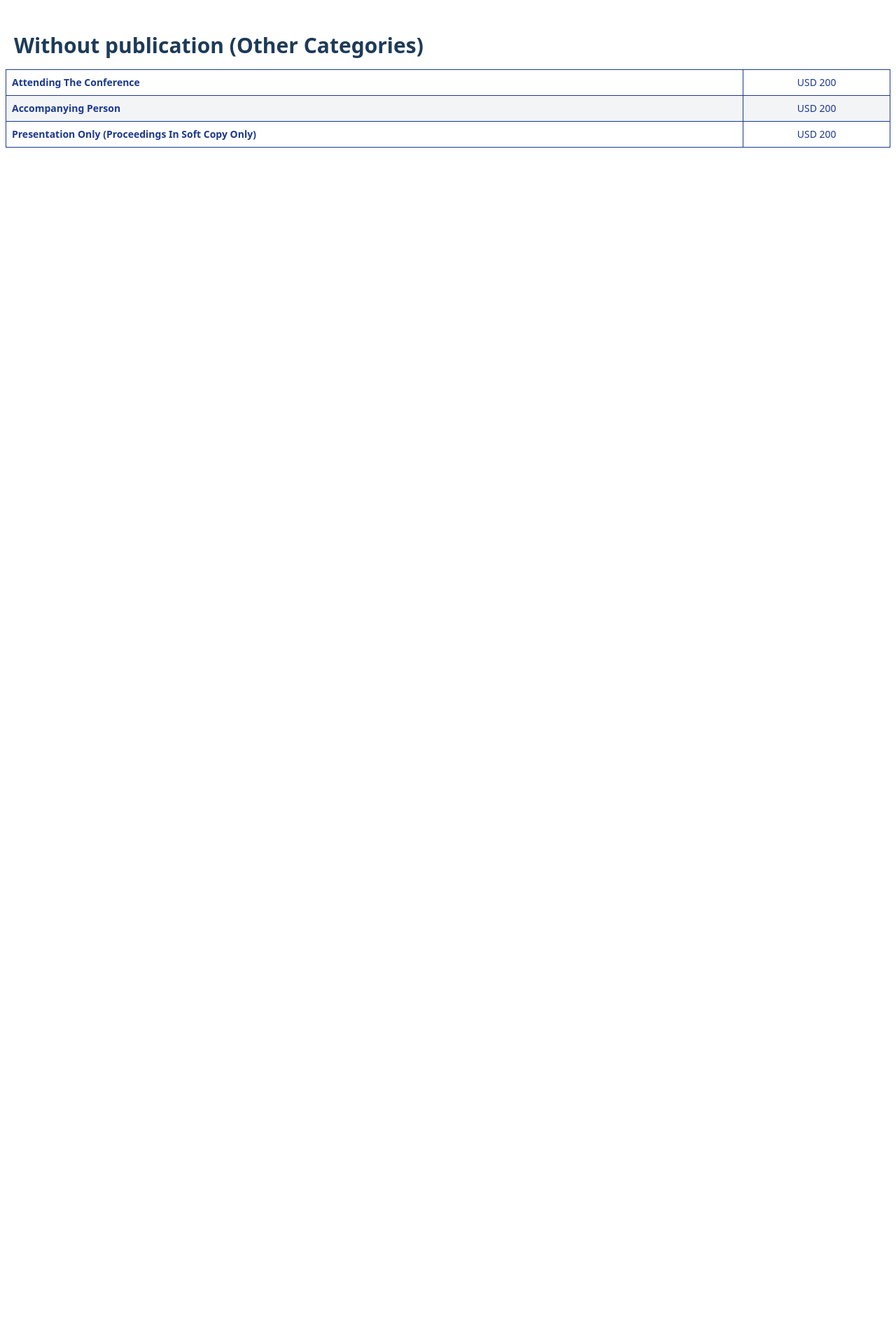
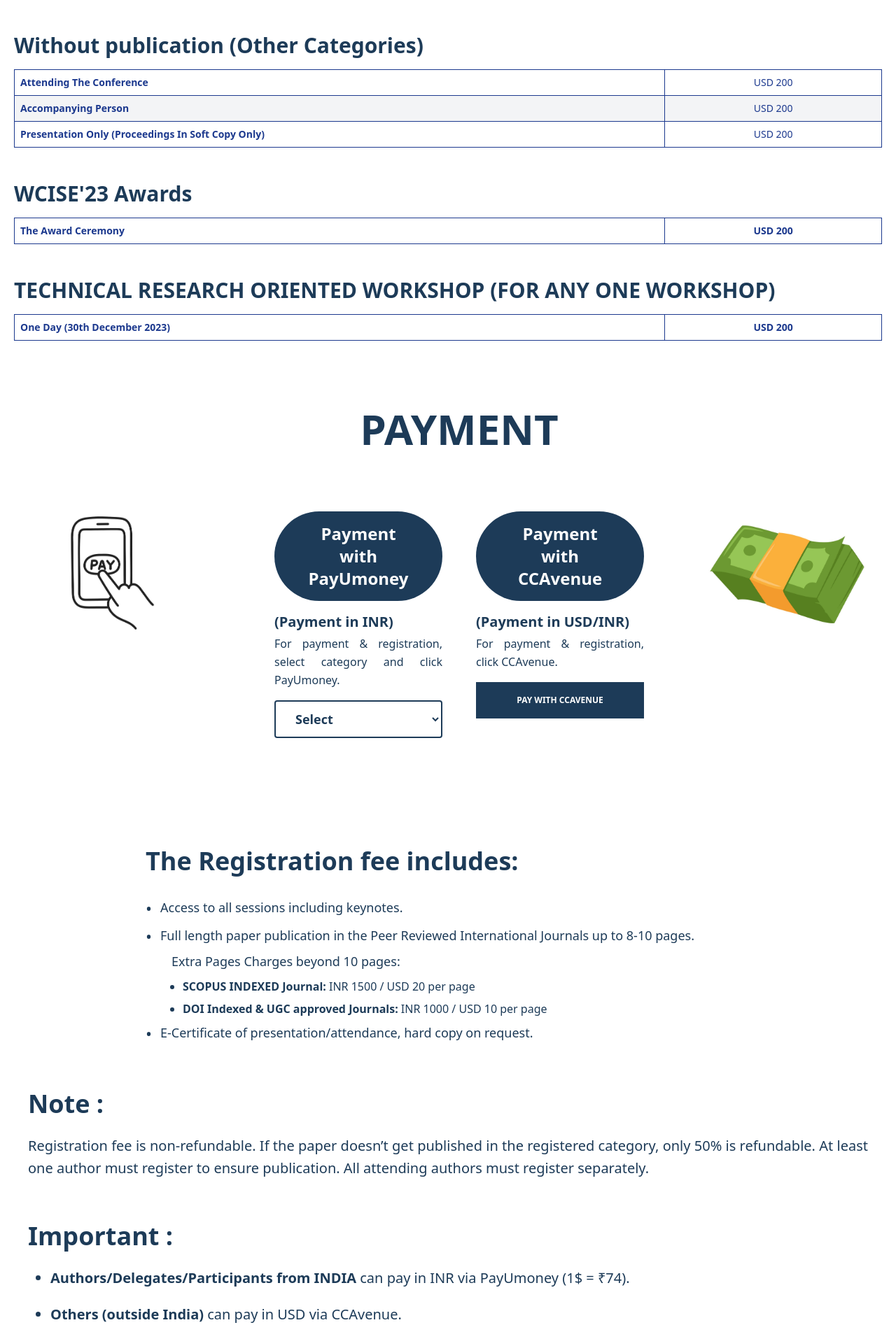
Before and after one commit to Dhrati31/wcise, a React (Vite) app in the folder frontend/: page /registration in a window 1280 px wide. Shown: the part 462-2366 px from the top of the page at 70% size. Before the commit the page ends 800 px from the top, so only its background shows below. Built offline with nearby package versions, Linux system fonts and the light colour scheme.

Commit message:
Registrations 2

```diff
--- a/frontend/src/pages/Registration.jsx
+++ b/frontend/src/pages/Registration.jsx
@@ -1,4 +1,4 @@
-import React,{useState} from 'react'
+import React from 'react';
 
 function Registration() {
   const data = [
@@ -9,21 +9,25 @@ function Registration() {
       price: 'USD 200',
     },
   ];
+
   return (
-    <div>
-      <div>
-        <h1 className="text-center mt-8 text-4xl font-bold text-[#1d3b58] px-10">
+    <div className="w-full">
+      <div className="px-4 sm:px-5">
+        <h1 className="text-center mt-8 text-4xl font-bold text-[#1d3b58]">
           Registration For Conference
         </h1>
-          <h2 className='text-left mt-8 text-3xl font-bold text-[#1d3b58] px-5'>Registration fees</h2>
+
+        <h2 className="text-center md:text-left mt-8 text-2xl sm:text-3xl font-bold text-[#1d3b58]">
+          Registration fees
+        </h2>
       </div>
-    <div className="w-full px-2 py-4">
+
+      {/* Table 1: Main Registration Fees */}
+      <div className="w-full px-4 sm:px-5 py-4">
         <table className="w-full border-collapse border border-blue-900 text-[10px] xs:text-xs sm:text-sm text-blue-900">
           <thead>
             <tr className="bg-blue-900 text-white">
-            <th className="border border-blue-900 p-2 font-semibold text-left">
-              CATEGORY
-            </th>
+              <th className="border border-blue-900 p-2 font-semibold text-left">CATEGORY</th>
               <th className="border border-blue-900 p-2 font-semibold text-center">
                 FOR SCOPUS INDEXED<br className="hidden xs:inline" /> BOOK CHAPTERS
               </th>
@@ -66,23 +70,162 @@ function Registration() {
           </tbody>
         </table>
       </div>
-    <div><h2 className='text-left mt-8 text-3xl font-bold text-[#1d3b58] px-5'>Without publication (Other Categories)</h2></div>
-    <div className="w-full px-2 py-4">
+
+      {/* Section 2: Without Publication */}
+      <div className="px-4 sm:px-5">
+        <h2 className="text-center md:text-left mt-8 text-2xl sm:text-3xl font-bold text-[#1d3b58]">
+          Without publication (Other Categories)
+        </h2>
+      </div>
+      <div className="w-full px-4 sm:px-5 py-4">
         <table className="w-full border-collapse border border-blue-900 text-[10px] xs:text-xs sm:text-sm text-blue-900">
           <tbody className="text-center font-medium">
             {data.map((row, i) => (
               <tr key={i} className={i % 2 === 0 ? 'bg-white' : 'bg-gray-100'}>
-              <td className="border border-blue-900 p-2 text-left font-semibold">
+                <td className="border border-blue-900 p-2 text-left font-semibold w-3/4">
                   {row.label}
                 </td>
-              <td className="border border-blue-900 p-2">{row.price}</td>
+                <td className="border border-blue-900 p-2 w-3/4">{row.price}</td>
               </tr>
             ))}
           </tbody>
         </table>
       </div>
+
+      {/* Section 3: WCISE Award */}
+      <div className="px-4 sm:px-5">
+        <h2 className="text-center md:text-left mt-8 text-2xl sm:text-3xl font-bold text-[#1d3b58]">
+          WCISE'23 Awards
+        </h2>
       </div>
-  )
+      <div className="w-full px-4 sm:px-5 py-4">
+        <table className="w-full border-collapse border border-blue-900 text-[10px] xs:text-xs sm:text-sm text-blue-900">
+          <tbody className="text-center font-medium">
+            <tr className="bg-white">
+              <td className="border border-blue-900 p-2 text-left font-semibold w-3/4">
+                The Award Ceremony
+              </td>
+              <td className="border border-blue-900 p-2 font-semibold w-3/4">USD 200</td>
+            </tr>
+          </tbody>
+        </table>
+      </div>
+
+      {/* Section 4: Workshop */}
+      <div className="px-4 sm:px-5">
+        <h2 className="text-center md:text-left mt-8 text-2xl sm:text-3xl font-bold text-[#1d3b58]">
+          TECHNICAL RESEARCH ORIENTED WORKSHOP (FOR ANY ONE WORKSHOP)
+        </h2>
+      </div>
+      <div className="w-full px-4 sm:px-5 py-4">
+        <table className="w-full border-collapse border border-blue-900 text-[10px] xs:text-xs sm:text-sm text-blue-900">
+          <tbody className="text-center font-medium">
+            <tr className="bg-white">
+              <td className="border border-blue-900 p-2 text-left font-semibold w-3/4">
+                One Day (30th December 2023)
+              </td>
+              <td className="border border-blue-900 p-2 font-semibold w-3/4">USD 200</td>
+            </tr>
+          </tbody>
+        </table>
+      </div>
+
+      {/* PAYMENT SECTION */}
+      <div className="w-full px-6 py-20 bg-white">
+        <div className="flex flex-col lg:flex-row justify-between items-center gap-20 max-w-7xl mx-auto">
+          <img
+            src="./src/images/payment.jpeg"
+            alt="Pay Icon"
+            className="w-32 sm:w-40 md:w-48 lg:w-60 xl:w-72"
+          />
+
+          <div className="flex flex-col items-center gap-12 text-center lg:text-left w-full max-w-3xl">
+            <h2 className="text-5xl sm:text-6xl font-bold text-[#1d3b58] mb-10">PAYMENT</h2>
+
+            <div className="flex flex-col md:flex-row gap-12 items-start justify-between w-full">
+              <div className="flex flex-col items-center md:items-start w-full text-lg">
+                <div className="bg-[#1d3b58] text-white px-10 py-4 rounded-full font-semibold text-2xl mb-4 text-center">
+                  Payment with PayUmoney
+                </div>
+                <p className="text-[#1d3b58] font-semibold text-xl mb-1">(Payment in INR)</p>
+                <p className="text-[#1d3b58] text-base leading-relaxed mb-4 text-justify">
+                  For payment & registration, select category and click PayUmoney.
+                </p>
+                <select className="px-6 py-3 border-2 border-[#1d3b58] font-bold text-[#1d3b58] rounded w-full text-lg">
+                  <option>Select</option>
+                  <option>Conference Registration Fees</option>
+                  <option>Technical Workshop Fees</option>
+                  <option>WCISE Award Fees</option>
+                </select>
+              </div>
+
+              <div className="flex flex-col items-center md:items-start w-full text-lg">
+                <div className="bg-[#1d3b58] text-white px-10 py-4 rounded-full font-semibold text-2xl mb-4 text-center">
+                  Payment with CCAvenue
+                </div>
+                <p className="text-[#1d3b58] font-semibold text-xl mb-1">(Payment in USD/INR)</p>
+                <p className="text-[#1d3b58] text-base leading-relaxed mb-4 text-justify">
+                  For payment & registration, click CCAvenue.
+                </p>
+                <button className="px-8 py-4 border-2 border-[#1d3b58] font-bold bg-[#1d3b58] text-white text-xs hover:bg-[#3e5f81] hover:text-[#e0e7ef] hover:text-xl transition-all w-full max-w-xs cursor-pointer">
+  PAY WITH CCAVENUE
+</button>
+
+
+              </div>
+            </div>
+          </div>
+
+          <img
+            src="./src/images/cash.jpeg"
+            alt="Cash Icon"
+            className="w-28 sm:w-36 md:w-44 lg:w-56 xl:w-64"
+          />
+        </div>
+      </div>
+
+      <div className="w-full p-0 bg-white text-[#1d3b58] text-justify">
+        <div className="max-w-4xl mx-auto p-4">
+          <h2 className="text-3xl mt-15 sm:text-4xl font-bold mb-8">The Registration fee includes:</h2>
+          <ul className="space-y-2 text-lg leading-relaxed">
+            <li className="flex items-start"><span className="text-2xl mr-3">•</span>Access to all sessions including keynotes.</li>
+            <li className="flex items-start">
+              <span className="text-2xl mr-3">•</span>
+              <div>
+                Full length paper publication in the Peer Reviewed International Journals up to 8-10 pages.
+                <p className="mt-2 ml-4">Extra Pages Charges beyond 10 pages:</p>
+                <ul className="mt-2 ml-8 list-disc space-y-2 text-base">
+                  <li><strong>SCOPUS INDEXED Journal:</strong> INR 1500 / USD 20 per page</li>
+                  <li><strong>DOI Indexed & UGC approved Journals:</strong> INR 1000 / USD 10 per page</li>
+                </ul>
+              </div>
+            </li>
+            <li className="flex items-start"><span className="text-2xl mr-3">•</span>E-Certificate of presentation/attendance, hard copy on request.</li>
+          </ul>
+        </div>
+      </div>
+
+      {/* Note & Important */}
+      <div className="w-auto px-6 sm:px-10 py-2 bg-white text-[#1d3b58]">
+        <div className="max-w-7xl mx-auto space-y-2 text-lg sm:text-xl leading-relaxed">
+          <div>
+            <p className="font-bold text-3xl mt-10 sm:text-4xl mb-6 text-justify">Note :</p>
+            <p className='text-justify'>
+              Registration fee is non-refundable. If the paper doesn’t get published in the registered category, only 50% is refundable. At least one author must register to ensure publication. All attending authors must register separately.
+            </p>
+          </div>
+          <div>
+            <p className="font-bold text-3xl mt-15 sm:text-4xl mb-6 text-justify">Important :</p>
+            <ul className="list-disc ml-8 space-y-5">
+              <li><strong>Authors/Delegates/Participants from INDIA</strong> can pay in INR via PayUmoney (1$ = ₹74).</li>
+              <li><strong>Others (outside India)</strong> can pay in USD via CCAvenue.</li>
+            </ul>
+          </div>
+
+        </div>
+      </div>
+    </div>
+  );
 }
 
-export default Registration
+export default Registration;
```
Also changed, not shown: frontend/src/images/cash.jpeg (added), frontend/src/images/payment.jpeg (added). Lines whose indentation alone changed are shown as unchanged.
